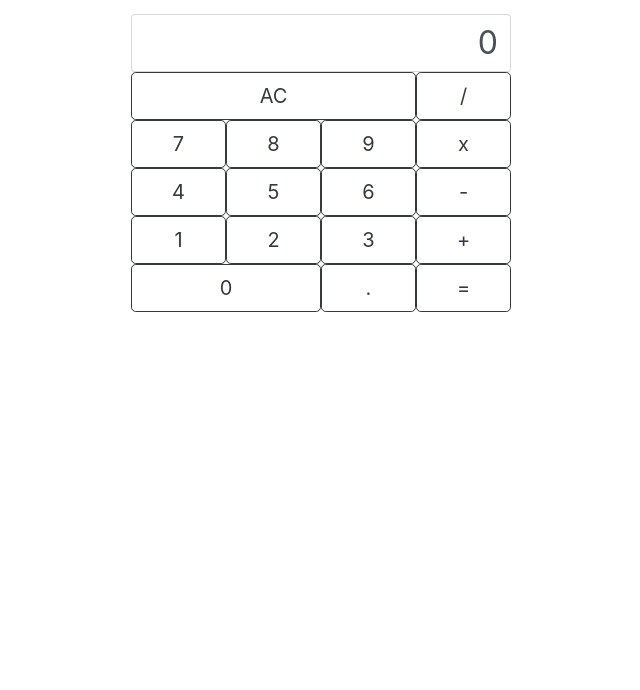
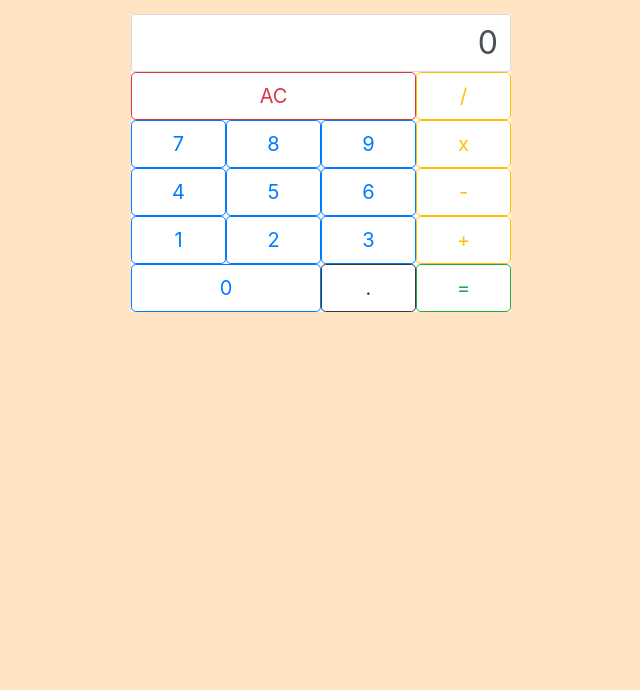
Before and after one commit to missile720/individualCalc, a plain HTML site: page index.html in a window 1280 px wide. Shown: the part 110-800 px from the top of the page, without its empty margins (319-959 px from the left). Drawn offline with nearby package versions, Linux system fonts and the light colour scheme.

Commit message:
feat(color): changed color

```diff
--- a/index.html
+++ b/index.html
@@ -9,6 +9,12 @@
 	<style>
 		#display {
 			font-size: 2em;
+		}
+		body{
+			background-color: bisque;
+		}
+		#calculator{
+			background-color: white;
 		}
 	</style>
 
@@ -26,31 +32,31 @@
 					<input type="text" id="display" class="col-12 text-right form-control" value="0">
 				</div> <!-- .row -->
 				<div class="row">
-					<button class="col-9 btn btn-lg btn-outline-dark" id="ac">AC</button> <!-- 0 -->
-					<button class="col-3 btn btn-lg btn-outline-dark" id="divide">/</button> <!-- 1 -->
+					<button class="col-9 btn btn-lg btn-outline-danger" id="ac">AC</button> <!-- 0 -->
+					<button class="col-3 btn btn-lg btn-outline-warning" id="divide">/</button> <!-- 1 -->
 				</div> <!-- .row -->
 				<div class="row">
-					<button class="col-3 btn btn-lg btn-outline-dark" id="seven">7</button> <!-- 2 -->
-					<button class="col-3 btn btn-lg btn-outline-dark" id="eight">8</button> <!-- 3 -->
-					<button class="col-3 btn btn-lg btn-outline-dark" id="nine">9</button> <!-- 4 -->
-					<button class="col-3 btn btn-lg btn-outline-dark" id="multiply">x</button> <!-- 5 -->
+					<button class="col-3 btn btn-lg btn-outline-primary" id="seven">7</button> <!-- 2 -->
+					<button class="col-3 btn btn-lg btn-outline-primary" id="eight">8</button> <!-- 3 -->
+					<button class="col-3 btn btn-lg btn-outline-primary" id="nine">9</button> <!-- 4 -->
+					<button class="col-3 btn btn-lg btn-outline-warning" id="multiply">x</button> <!-- 5 -->
 				</div> <!-- .row -->
 				<div class="row">
-					<button class="col-3 btn btn-lg btn-outline-dark" id="four">4</button> <!-- 6 -->
-					<button class="col-3 btn btn-lg btn-outline-dark" id="five">5</button> <!-- 7 -->
-					<button class="col-3 btn btn-lg btn-outline-dark" id="six">6</button> <!-- 8 -->
-					<button class="col-3 btn btn-lg btn-outline-dark" id="subtract">-</button> <!-- 9 -->
+					<button class="col-3 btn btn-lg btn-outline-primary" id="four">4</button> <!-- 6 -->
+					<button class="col-3 btn btn-lg btn-outline-primary" id="five">5</button> <!-- 7 -->
+					<button class="col-3 btn btn-lg btn-outline-primary" id="six">6</button> <!-- 8 -->
+					<button class="col-3 btn btn-lg btn-outline-warning" id="subtract">-</button> <!-- 9 -->
 				</div> <!-- .row -->
 				<div class="row">
-					<button class="col-3 btn btn-lg btn-outline-dark" id="one">1</button> <!-- 10 -->
-					<button class="col-3 btn btn-lg btn-outline-dark" id="two">2</button> <!-- 11 -->
-					<button class="col-3 btn btn-lg btn-outline-dark" id="three">3</button> <!-- 12 -->
-					<button class="col-3 btn btn-lg btn-outline-dark" id="add">+</button> <!-- 13 -->
+					<button class="col-3 btn btn-lg btn-outline-primary" id="one">1</button> <!-- 10 -->
+					<button class="col-3 btn btn-lg btn-outline-primary" id="two">2</button> <!-- 11 -->
+					<button class="col-3 btn btn-lg btn-outline-primary" id="three">3</button> <!-- 12 -->
+					<button class="col-3 btn btn-lg btn-outline-warning" id="add">+</button> <!-- 13 -->
 				</div> <!-- .row -->
 				<div class="row">
-					<button class="col-6 btn btn-lg btn-outline-dark" id="zero">0</button> <!-- 14 -->
+					<button class="col-6 btn btn-lg btn-outline-primary" id="zero">0</button> <!-- 14 -->
 					<button class="col-3 btn btn-lg btn-outline-dark" id="decimal">.</button> <!-- 15 -->
-					<button class="col-3 btn btn-lg btn-outline-dark" id="equal">=</button> <!-- 16 -->
+					<button class="col-3 btn btn-lg btn-outline-success" id="equal">=</button> <!-- 16 -->
 				</div> <!-- .row -->
 			</div> <!-- #calculator -->
 		</div> <!-- .row -->
```
